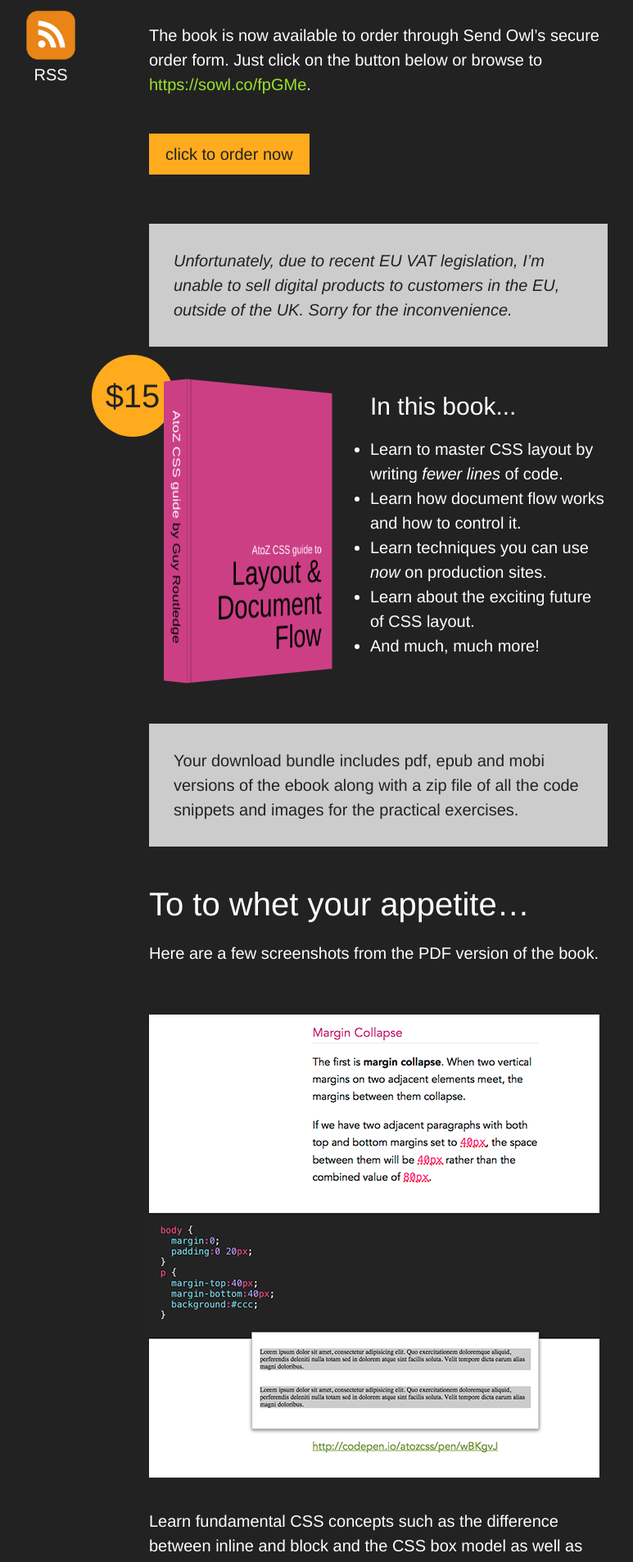
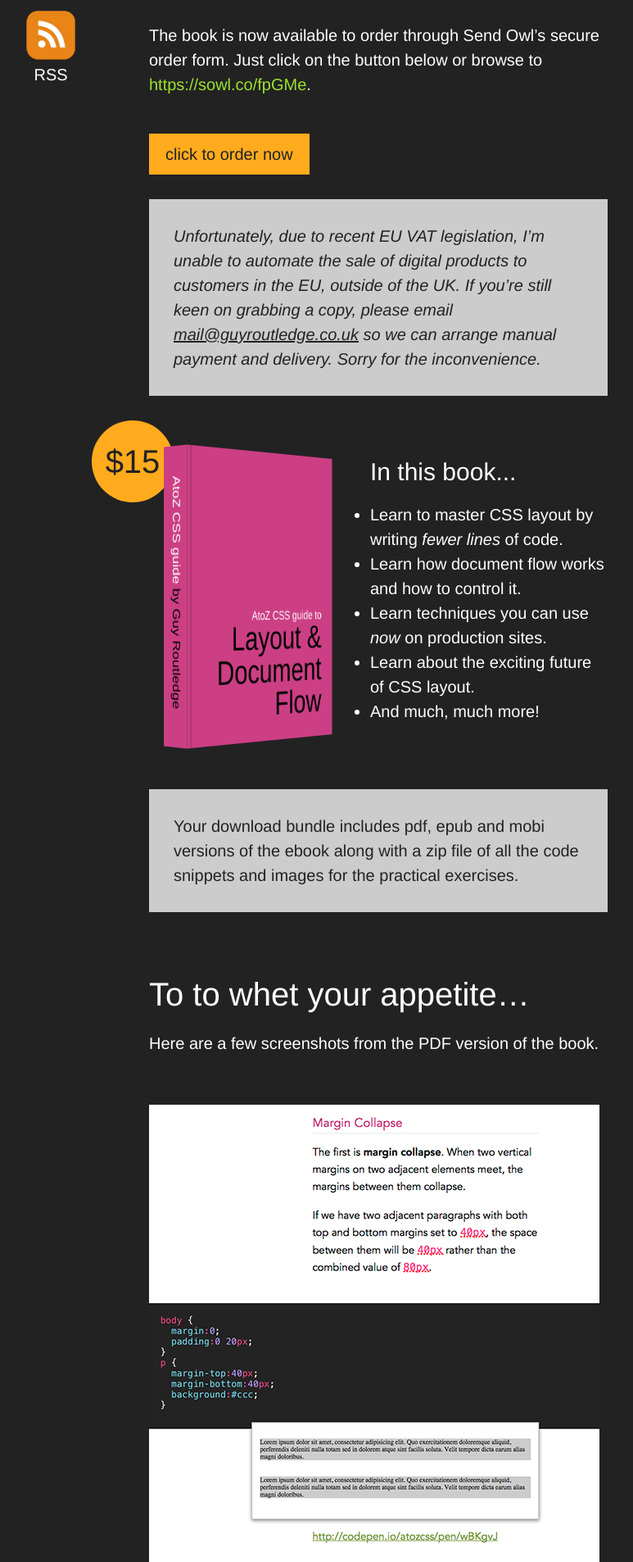
Before and after one commit to guyroutledge/atozcss, a Jekyll site: the page built from books.html, in a window 1280 px wide. Shown: the part 643-2549 px from the top of the page at 82% size, without its empty margins (178-951 px from the left). Built offline with Jekyll 4.4.1, drawn with Linux system fonts in a browser that asks for light colours; a script that is not in the unit is left out; comment, search, counter and statistics services are not loaded.

Commit message:
Update note about EU VAT

```diff
--- a/books.html
+++ b/books.html
@@ -26,7 +26,8 @@
 	</p>
 
 	<div class="book__alert">
-		<p><em>Unfortunately, due to recent EU VAT legislation, I’m unable to sell digital products to customers in the EU, outside of the UK. Sorry for the inconvenience.</em></p>
+		<p><em>Unfortunately, due to recent EU VAT legislation, I’m unable to automate the sale of digital products to customers in the EU, outside of the UK.
+			If you’re still keen on grabbing a copy, please email <a href="mailto:mail@guyroutledge.co.uk">mail@guyroutledge.co.uk</a> so we can arrange manual payment and delivery. Sorry for the inconvenience.</em></p>
 	</div>
 
 	<div class="book-offer">
--- a/css/scss/_book.scss
+++ b/css/scss/_book.scss
@@ -148,11 +148,17 @@
 }
 
 .book__alert {
-	margin-bottom:4rem;
+	margin-bottom:7rem;
 	padding:$font-margin-bottom $font-margin-bottom 0 $font-margin-bottom;
 	color:$color-dark;
 	background:#ccc;
 	overflow:hidden;
+
+	a,
+	a:hover {
+		color:$color-dark;
+		text-decoration:underline;
+	}
 }
 .book-img {
 	margin:$font-margin-bottom 0;
--- a/css/scss/_buttons.scss
+++ b/css/scss/_buttons.scss
@@ -34,6 +34,6 @@
 }
 .button-books {
 	@extend .button-subscribe;
-	margin-top:$font-margin-bottom/2;
+	margin:$font-margin-bottom/2 0 0;
 	background:$color-orange;
 }
```
Also changed, not shown: _includes/style.css, 1 other file.
